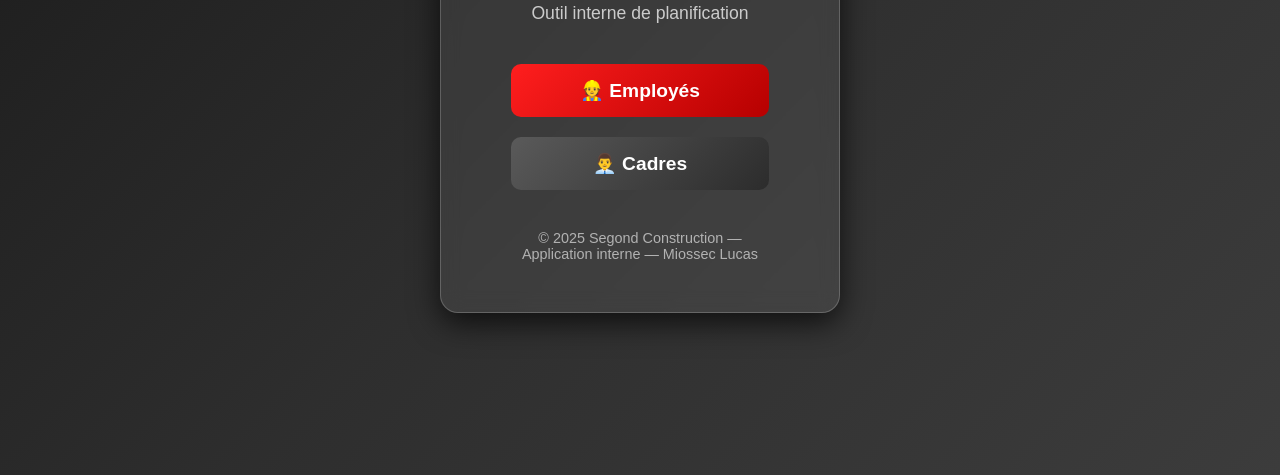
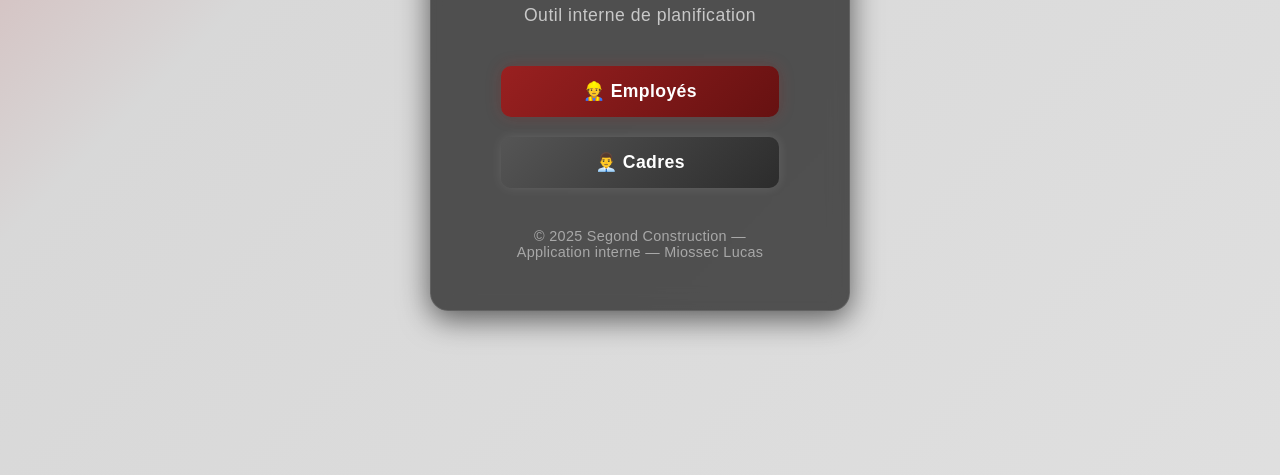
Before and after one commit to LucasMiossec/PLANNING-SEGOND-CONSTRUCTION, a website: page index.html in a window 1280 px wide. Shown: the part 325-800 px from the top of the page. Drawn offline with Linux system fonts and the light colour scheme.

Commit message:
Add files via upload

```diff
--- a/style.css
+++ b/style.css
@@ -6,32 +6,53 @@
   font-family: 'Poppins', sans-serif;
 }
 
+/* === FOND ANIMÉ DOUX === */
 body {
   height: 100vh;
-  background: linear-gradient(135deg, #1a1a1a, #2e2e2e, #3c3c3c);
-  color: #f2f2f2;
   display: flex;
   justify-content: center;
   align-items: center;
+  color: #f0f0f0;
+  background: linear-gradient(-45deg, #1d1d1d, #2a2a2a, #7a1b1b, #3b3b3b);
+  background: linear-gradient(-45deg, #e5e5e5, #d8d8d8, #b60000, #ffffff);
+  background-size: 400% 400%;
+  animation: gradientShift 12s ease infinite;
+
+
+
+}
+
+@keyframes gradientShift {
+  0% { background-position: 0% 50%; }
+  50% { background-position: 100% 50%; }
+  100% { background-position: 0% 50%; }
 }
 
 /* === CONTENEUR PRINCIPAL === */
 .container {
   text-align: center;
-  background: rgba(255, 255, 255, 0.07);
+  background: rgba(20, 20, 20, 0.7);
   padding: 50px 70px;
   border-radius: 18px;
   backdrop-filter: blur(10px);
-  box-shadow: 0 10px 30px rgba(0, 0, 0, 0.7);
-  max-width: 400px;
+  box-shadow: 0 8px 30px rgba(0, 0, 0, 0.6);
+  max-width: 420px;
   width: 90%;
-  border: 1px solid rgba(255, 255, 255, 0.2);
+  border: 1px solid rgba(255, 255, 255, 0.1);
+  z-index: 1;
+  transition: all 0.4s ease;
+}
+
+.container:hover {
+  transform: translateY(-5px);
+  box-shadow: 0 0 35px rgba(255, 60, 60, 0.3);
 }
 
 /* === LOGO === */
 .logo {
-  width: 260px;
-  margin-bottom: 15px;
+  width: 250px;
+  margin-bottom: 20px;
+  filter: drop-shadow(0 0 6px rgba(255, 60, 60, 0.3));
 }
 
 /* === SOUS-TITRE === */
@@ -39,7 +60,8 @@ body {
   font-size: 1.1em;
   opacity: 0.85;
   margin-bottom: 40px;
-  color: #e5e5e5;
+  color: #dcdcdc;
+  letter-spacing: 0.5px;
 }
 
 /* === BOUTONS === */
@@ -51,30 +73,61 @@ body {
 
 .btn {
   padding: 15px 30px;
-  font-size: 1.2em;
+  font-size: 1.1em;
   border: none;
   border-radius: 10px;
   font-weight: 600;
   cursor: pointer;
   transition: all 0.3s ease;
   color: #fff;
+  letter-spacing: 0.4px;
+  position: relative;
+  overflow: hidden;
 }
 
-/* Rouge Segond vif */
-.btn-employes {
-  background: linear-gradient(135deg, #ff1e1e, #b60000);
-  box-shadow: 0 4px 15px rgba(255, 30, 30, 0);
+/* Effet lumineux au survol */
+.btn::before {
+  content: "";
+  position: absolute;
+  top: 0;
+  left: -100%;
+  width: 100%;
+  height: 100%;
+  background: linear-gradient(
+    120deg,
+    transparent,
+    rgba(255, 255, 255, 0.2),
+    transparent
+  );
+  transition: 0.6s;
 }
 
-/* Gris clair contrasté pour cadres */
+.btn:hover::before {
+  left: 100%;
+}
+
+/* Rouge Segond adouci */
+.btn-employes {
+  background: linear-gradient(135deg, #992020, #661111);
+  box-shadow: 0 0 15px rgba(153, 32, 32, 0.3);
+}
+
+.btn-employes:hover {
+  box-shadow: 0 0 20px rgba(255, 60, 60, 0.4);
+}
+
+/* Gris métal doux */
 .btn-cadres {
-  background: linear-gradient(135deg, #5a5a5a, #2c2c2c);
-  box-shadow: 0 4px 10px rgba(255, 255, 255, 0.);
+  background: linear-gradient(135deg, #555, #2c2c2c);
+  box-shadow: 0 0 12px rgba(255, 255, 255, 0.1);
+}
+
+.btn-cadres:hover {
+  box-shadow: 0 0 20px rgba(255, 255, 255, 0.2);
 }
 
 .btn:hover {
   transform: scale(1.05);
-  filter: brightness(1.2);
 }
 
 /* === PIED DE PAGE === */
@@ -82,7 +135,8 @@ footer {
   margin-top: 40px;
   font-size: 0.9em;
   opacity: 0.8;
-  color: #cfcfcf;
+  color: #bdbdbd;
+  letter-spacing: 0.3px;
 }
 
 /* === RESPONSIVE === */
```
